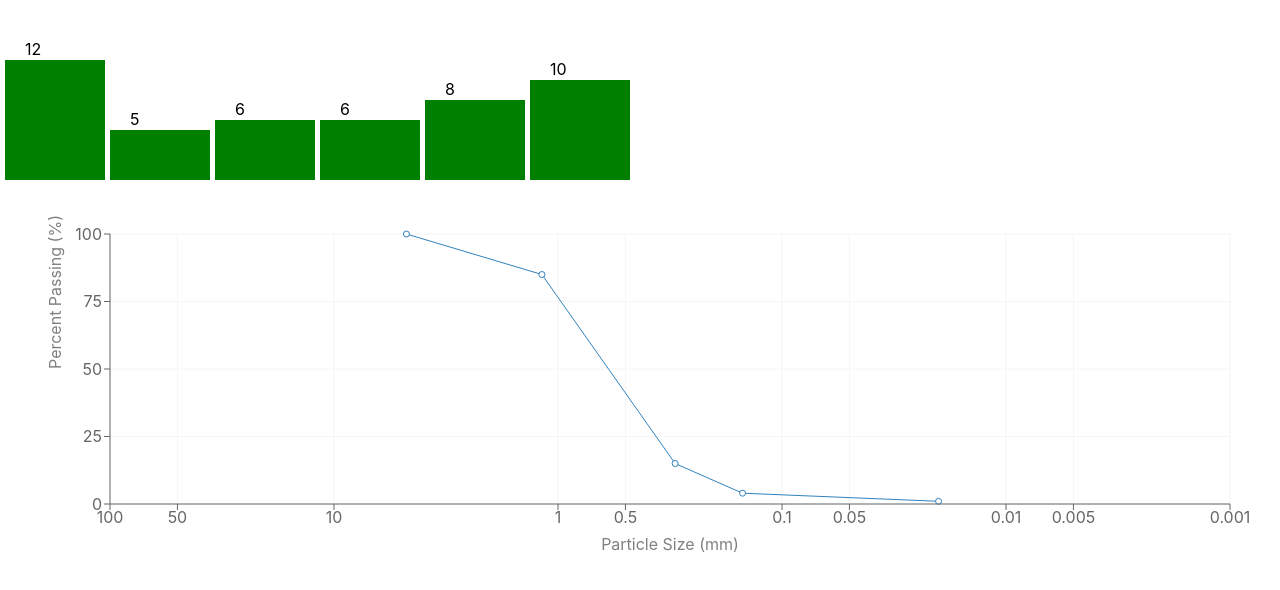
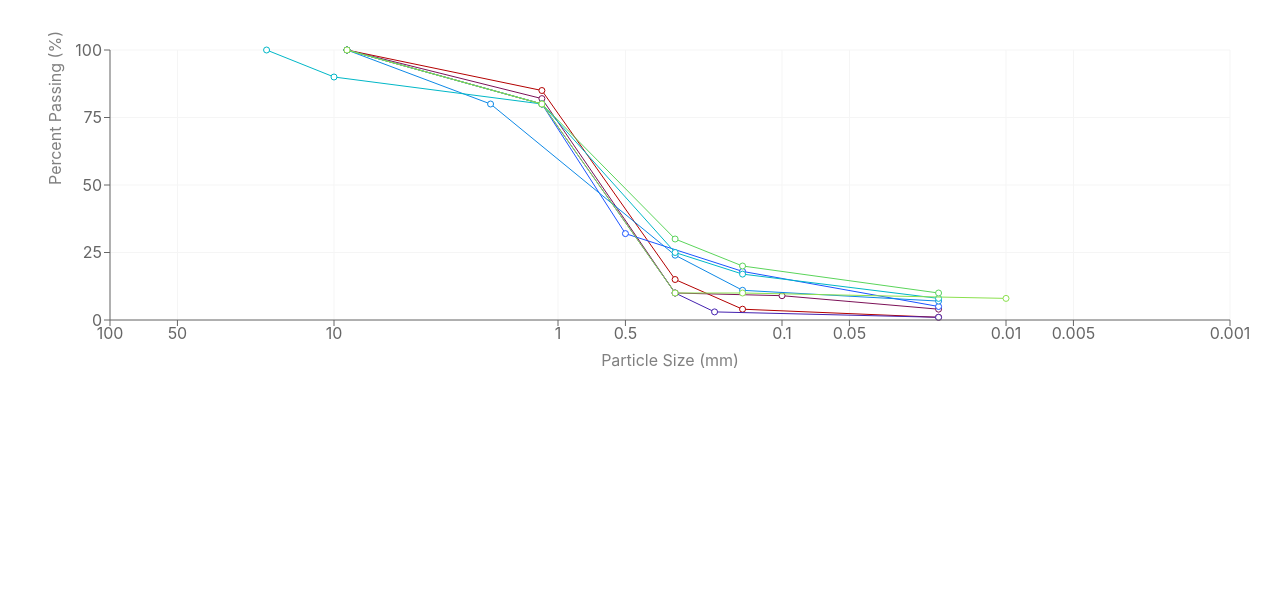
Before and after one commit to Jason-Wall/filter_criteria, a React (Create React App) app: page / in a window 1280 px wide. Shown: the top 590 px of the page. Built offline with nearby package versions, Linux system fonts and the light colour scheme.

Commit message:
linear interpolation for gravel, sand content

```diff
--- a/src/App.js
+++ b/src/App.js
@@ -1,24 +1,31 @@
-import React, { Fragment } from 'react';
+import React, { Fragment, useState, useEffect } from 'react';
 import PSDChart from './Components/PSDChart';
 import BarChart from './BarChart';
-const dbDump = require('../Helpers/data');
+
+import { rechartDataFormat, sampleSerials } from './Helpers/dataFormat';
 
 
-function App() {
+const dbDump = require('./Helpers/data');
+
+
+// console.log('dbDump', dbDump);
+// console.log('rechartData', rechartData);
+// console.log('serials', serials);
+
+
+export default function App() {
+  // State management and functions:
+  const [chartData, setChartData] = useState([]);
+  const [serials, setSerials] = useState([]);
+
+  useEffect(() => {
+    setChartData(rechartDataFormat(dbDump));
+    setSerials(sampleSerials(dbDump));
+  }, []);
+
   return (
     <Fragment>
-      <BarChart
-        data={[12, 5, 6, 6, 8, 10]}
-        chartSizing={{
-          barHeightMultiplier: 10,
-          barWidth: 100,
-          barGap: 5,
-        }
-        } />
-      <PSDChart data={dbDump} />
-
+      <PSDChart chartData={chartData} serials={serials} />
     </Fragment>
   );
 }
-
-export default App;
--- a/src/Components/PSDChart.jsx
+++ b/src/Components/PSDChart.jsx
@@ -1,22 +1,30 @@
 import React from 'react';
 import { ResponsiveContainer, LineChart, Line, XAxis, YAxis, CartesianGrid } from 'recharts';
 
-export default function PSDChart() {
-  const data = [
-    { size: 4.75, passing: 100 },
-    { size: 1.18, passing: 85 },
-    { size: 0.3, passing: 15 },
-    { size: 0.15, passing: 4 },
-    { size: 0.02, passing: 1 },
-  ];
+const graphColor = require('../Helpers/graphColor');
 
+export default function PSDChart({ chartData, serials }) {
+  // console.log('data', data);
+  // console.log('serials', serials);
+
+  const lines = serials.map((serial, i) => {
+    return (
+      <Line
+        key={serial}
+        dataKey={serial}
+        stroke={graphColor[i]}
+        connectNulls={true}
+        animationDuration={500}
+      />
+    );
+  });
   return (
     <ResponsiveContainer width={'100%'} height={400}>
-      <LineChart data={data} margin={{ top: 50, right: 50, left: 50, bottom: 50 }}>
+      <LineChart data={chartData} margin={{ top: 50, right: 50, left: 50, bottom: 50 }}>
         <CartesianGrid stroke='#f5f5f5' />
-        <Line dataKey={'passing'}></Line>
+        {lines}
         <XAxis
-          dataKey='size'
+          dataKey='sieve'
           label={{
             value: 'Particle Size (mm)',
             position: 'bottom',
--- a/src/Helpers/data.js
+++ b/src/Helpers/data.js
@@ -2,7 +2,7 @@ const dbDump = [
   {
     id: 1,
     data: [
-      { size: 4.75, passing: 100 },
+      { size: 8.75, passing: 100 },
       { size: 1.18, passing: 85 },
       { size: 0.3, passing: 15 },
       { size: 0.15, passing: 4 },
@@ -12,7 +12,7 @@ const dbDump = [
   {
     id: 2,
     data: [
-      { size: 4.75, passing: 100 },
+      { size: 8.75, passing: 100 },
       { size: 1.18, passing: 82 },
       { size: 0.3, passing: 10 },
       { size: 0.1, passing: 9 },
@@ -22,7 +22,7 @@ const dbDump = [
   {
     id: 3,
     data: [
-      { size: 4.75, passing: 100 },
+      { size: 8.75, passing: 100 },
       { size: 1.18, passing: 80 },
       { size: 0.3, passing: 10 },
       { size: 0.2, passing: 3 },
@@ -32,7 +32,7 @@ const dbDump = [
   {
     id: 4,
     data: [
-      { size: 4.75, passing: 100 },
+      { size: 8.75, passing: 100 },
       { size: 1.18, passing: 80 },
       { size: 0.5, passing: 32 },
       { size: 0.15, passing: 18 },
@@ -42,7 +42,7 @@ const dbDump = [
   {
     id: 5,
     data: [
-      { size: 4.75, passing: 100 },
+      { size: 8.75, passing: 100 },
       { size: 2, passing: 80 },
       { size: 0.3, passing: 24 },
       { size: 0.15, passing: 11 },
@@ -63,7 +63,7 @@ const dbDump = [
   {
     id: 7,
     data: [
-      { size: 4.75, passing: 100 },
+      { size: 8.75, passing: 100 },
       { size: 1.18, passing: 80 },
       { size: 0.3, passing: 30 },
       { size: 0.15, passing: 20 },
@@ -73,7 +73,7 @@ const dbDump = [
   {
     id: 8,
     data: [
-      { size: 4.75, passing: 100 },
+      { size: 8.75, passing: 100 },
       { size: 1.18, passing: 80 },
       { size: 0.3, passing: 10 },
       { size: 0.15, passing: 10 },
```
Also changed, not shown: src/Helpers/classification.js (added, +51 -0 lines).
